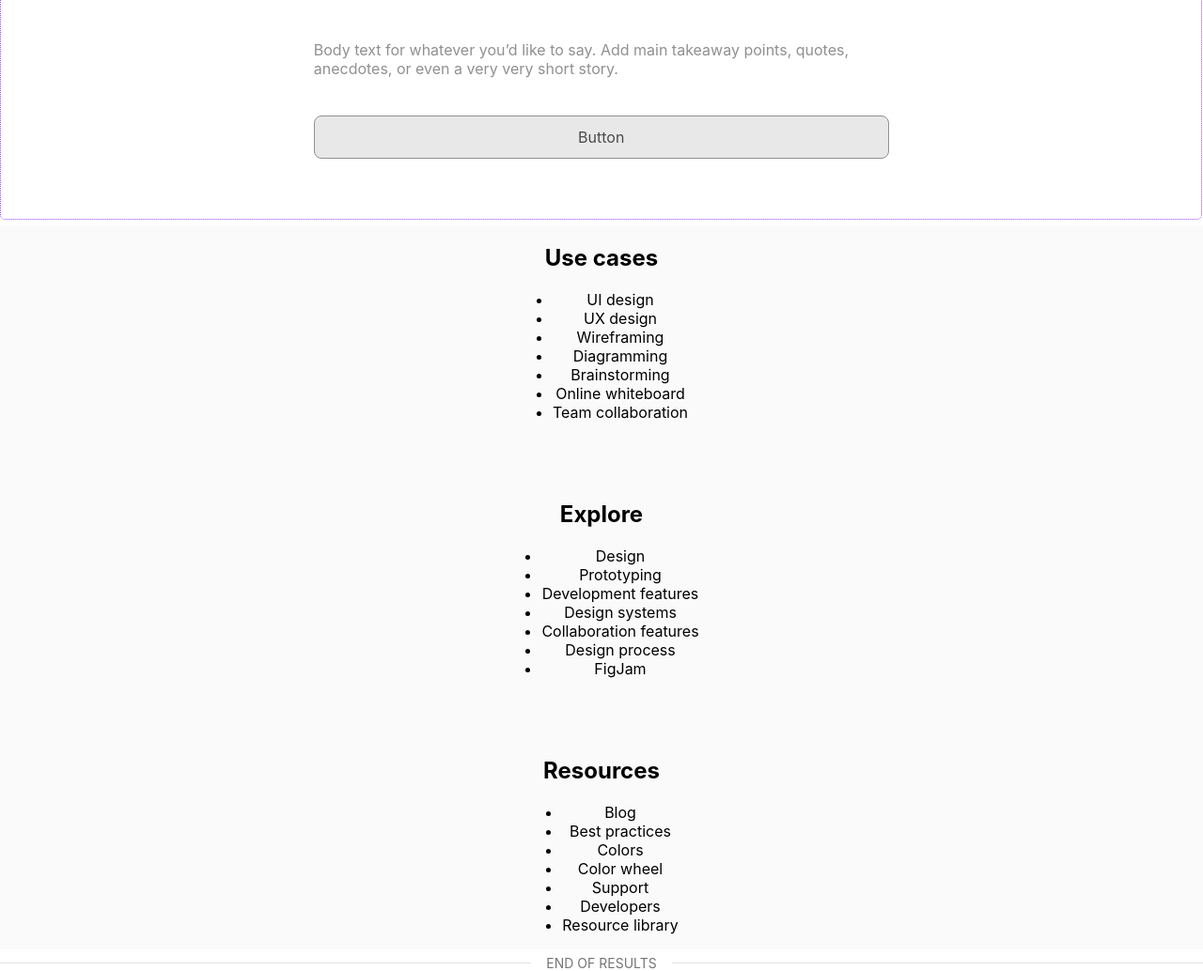
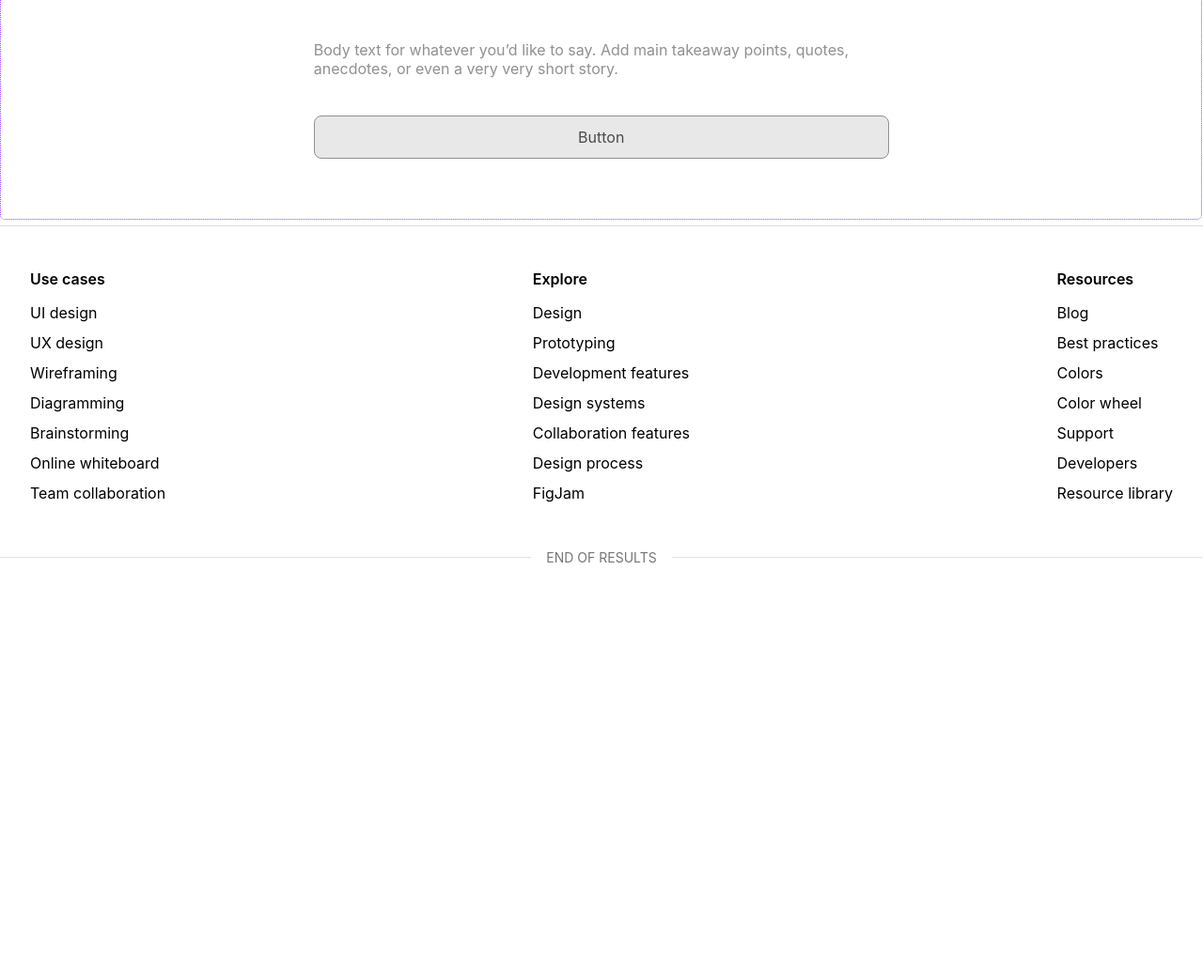
Before and after one commit to meilioneil/Data_Bolt, a Flask app: page / in a window 1280 px wide. Shown: the part 1640-2674 px from the top of the page at 94% size. After the commit the page ends 2240 px from the top, so only its background shows below. Run offline with Flask 3, Linux system fonts and the light colour scheme; some libraries are stand-ins or nearby versions.

Commit message:
Update style.css

```diff
--- a/Webpage/static/styles/style.css
+++ b/Webpage/static/styles/style.css
@@ -124,56 +124,32 @@ body {
 }
 
 .footer {
-    width: 100%;
-    background: #FAFAFA;
-    text-align: center;
+    background: white;
+    padding: 32px;
+    border-top: 1px solid #D9D9D9;
     display: flex;
-    flex-direction: column;
-    align-items: center;
-    gap: 48px;
+    justify-content: space-between;
+    gap: 16px;
 }
 
-.footer h3 {
-    color: #1E1E1E;
-    font-size: 2em;
+.footer-column h2 {
+    font-size: 16px;
     font-weight: 600;
+    margin-bottom: 16px;
 }
 
-.footer p {
-    color: #757575;
-    font-size: 1.25em;
-    font-weight: 400;
+.footer-column ul {
+    list-style: none;
+    padding: 0;
+    margin: 0;
 }
 
-.footer .empty-state {
-    width: 99%;
-    background: white;
-    border-radius: 8px;
-    border: 1px solid #D9D9D9;
-    text-align: center;
-    color: #1E1E1E;
-    font-size: 1em;
+.footer-column ul li {
+    font-size: 16px;
     font-weight: 400;
-    display: flex;
-    align-items: center;
-    justify-content: space-between;
-    gap: 8px;
+    margin-bottom: 12px;
 }
 
-.footer .empty-state div {
-    width: 16px;
-    height: 16px;
-    display: flex;
-    align-items: center;
-    justify-content: center;
-}
-
-.footer .empty-state div::before {
-    content: '';
-    width: 8px;
-    height: 4px;
-    border: 1.6px solid #1E1E1E;
-}
 
 .end-of-results {
     width: 100%;
```
